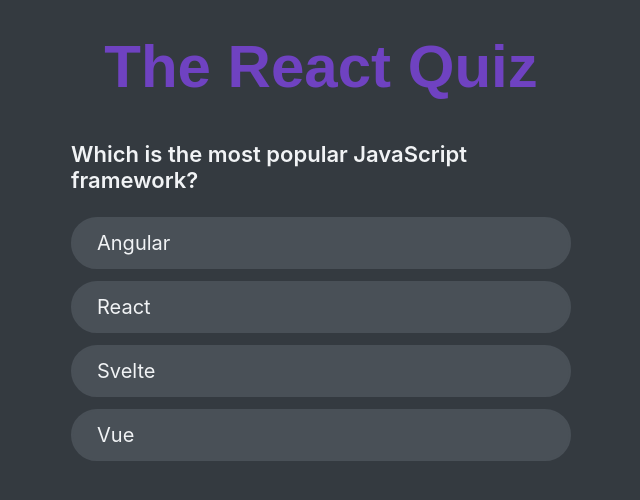
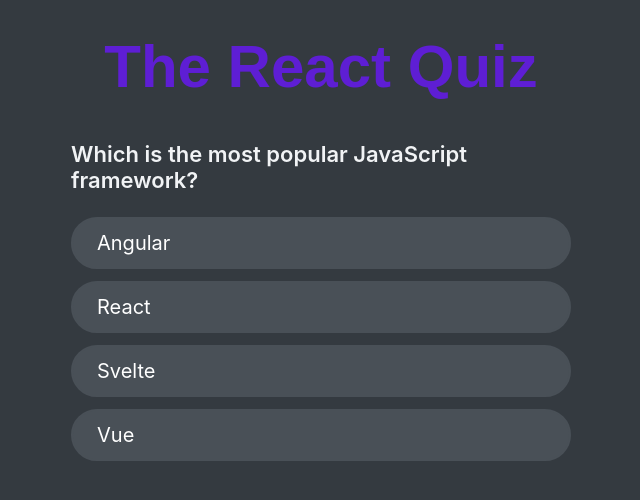
Before and after one commit to mhistiak3/react-quiz-app, a React (Vite) app: page / in a window 1280 px wide. Both pictures are taken after a click on the button "Let's Start". Shown: the top 500 px of the page, without its empty margins (319-959 px from the left). Built offline with nearby package versions, Linux system fonts and the light colour scheme; a web font is replaced by a local one.

Commit message:
Handling new answer

```diff
--- a/src/App.jsx
+++ b/src/App.jsx
@@ -9,7 +9,9 @@
 const initialState = {
   questions: [],
   status: "loading",
-  currentQIndex:0
+  currentQIndex: 0,
+  answer: null,
+  points: 0,
 };
 function reducer(state, action) {
   switch (action.type) {
@@ -19,17 +21,29 @@
       return { ...state, status: "error" };
     case "start":
       return { ...state, status: "active" };
+    case "newAnswer":
+      const point =
+        state.questions[state.currentQIndex].correctOption === action.payload
+          ? state.questions[state.currentQIndex].points
+          : 0;
+      return {
+        ...state,
+        answer: action.payload,
+        points: (state.points + point),
+      };
 
     default:
       throw new Error("Action is unkonwn");
   }
 }
 export default function App() {
-  const [{ questions, status, currentQIndex }, dispatch] = useReducer(
+  const [{ questions, status, currentQIndex, answer,points }, dispatch] = useReducer(
     reducer,
     initialState
   );
-  let numQuestions = questions.length
+  console.log(points);
+
+  let numQuestions = questions.length;
   useEffect(() => {
     async function fetchData() {
       try {
@@ -42,7 +56,6 @@
     }
     fetchData();
   }, []);
-
   return (
     <div className="app">
       <Header />
@@ -54,7 +67,11 @@
           <StartScreen numQuestions={numQuestions} dispatch={dispatch} />
         )}
         {status === "active" && (
-          <Questions question={questions[currentQIndex]} />
+          <Questions
+            dispatch={dispatch}
+            question={questions[currentQIndex]}
+            answer={answer}
+          />
         )}
       </Main>
     </div>
--- a/src/components/Questions.jsx
+++ b/src/components/Questions.jsx
@@ -1,18 +1,29 @@
-const Questions = ({ question }) => {
-    console.log(question);
-
+const Questions = ({ question, dispatch, answer }) => {
+  const hasAns = answer !== null;
   return (
     <div>
       <h4>{question.question}</h4>
       <div className="options">
         {question?.options.map((option, index) => (
-          <button key={index} className="btn btn-option">
+          <button
+            key={index}
+            disabled={answer ? true : false}
+            className={`btn btn-option ${index === answer ? "answer" : ""} ${
+              hasAns
+                ? index === question.correctOption
+                  ? "correct"
+                  : "wrong"
+                : ""
+            }`}
+            onClick={() =>
+              dispatch({ type: "newAnswer", payload: index,})
+            }
+          >
             {option}
           </button>
         ))}
       </div>
-
     </div>
   );
 };
-export default Questions
+export default Questions;
--- a/src/index.css
+++ b/src/index.css
@@ -7,8 +7,8 @@
   --color-light: #f1f3f5;
 
   /* Updated purple color scheme */
-  --color-theme: #6f42c1; /* Purple */
-  --color-accent: #9f7aea; /* Lighter purple for accents */
+  --color-theme: #5e1ed4; /* Purple */
+  --color-accent: #8560d1; /* Lighter purple for accents */
 }
 
 
@@ -123,7 +123,7 @@
 .btn {
   display: block;
   font-family: inherit;
-  color: inherit;
+  color: white;
   font-size: 2rem;
   border: 2px solid var(--color-dark);
   background-color: var(--color-dark);
@@ -150,6 +150,7 @@
 }
 
 .options {
+    color: white;
   display: flex;
   flex-direction: column;
   gap: 1.2rem;
@@ -169,7 +170,6 @@
 .btn-option.wrong {
   background-color: var(--color-accent);
   border: 2px solid var(--color-accent);
-  color: var(--color-darkest);
 }
 
 .answer {
```
